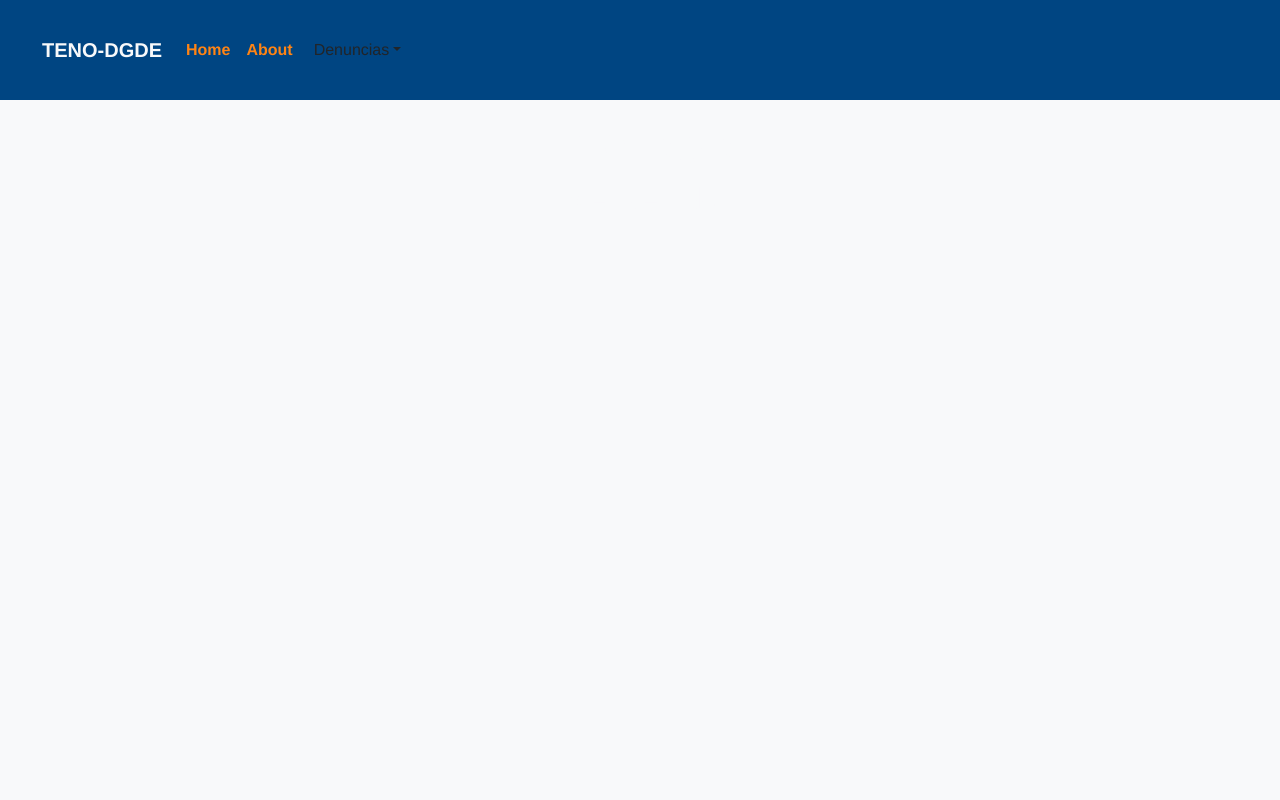
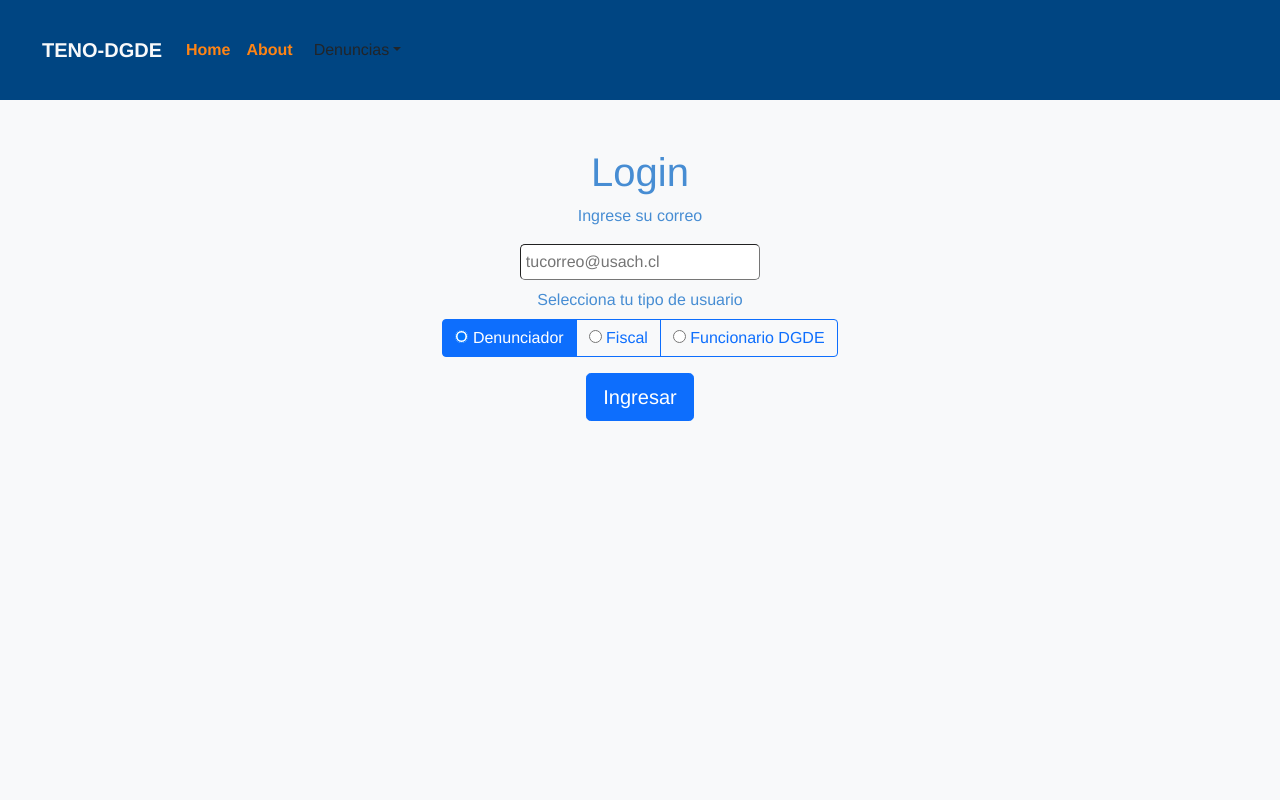
Before and after one commit to matiassilvaal/Teno-project-fingeso-copia, a Vue app in the folder tenofrontend/: page /#/login in a window 1280 px wide. Before the commit this address led to /#/. Shown: the top 800 px of the page. Built offline with nearby package versions, Linux system fonts and the light colour scheme.

Commit message:
feat: connection between front back-end in list denounces pov user

```diff
--- a/tenofrontend/src/App.vue
+++ b/tenofrontend/src/App.vue
@@ -28,7 +28,9 @@
         </div>
       </div>
     </nav>
-    <router-view />
+    <div class="container-fluid">
+<router-view />
+    </div>
     <div class="container-fluid position-absolute top-100 mt-5">
       <div class="row p-4 text-white" style="background-color: #24334a">
         <div class="col-xs-12 col-md-6 col-lg-4">
--- /dev/null
+++ b/tenofrontend/src/components/denuncia.vue
@@ -0,0 +1,58 @@
+<template>
+  <div>
+    <b-card>
+      <blockquote class="blockquote mb-0">
+        <p>{{shorter(description)}}</p>
+        <footer class="blockquote-footer">
+          {{state}}
+        </footer>
+      </blockquote>
+    </b-card>
+  </div>
+</template>
+
+<script>
+export default {
+  name: 'OneDenounce',
+  props: {
+    description: Array,
+    state: String
+  },
+  methods: {
+    shorter (text) {
+      if (text.length > 30) {
+        return text.substr(0, 29)
+      }
+      return text
+    }
+  }
+}
+</script>
+
+<!-- Add "scoped" attribute to limit CSS to this component only -->
+<style scoped>
+div{
+  background-color: azure;
+  width: 20rem;
+  height: 5rem;
+  border-radius: 4px;
+}
+
+div p{
+  position: relative;
+  bottom: 0.5rem;
+  background-color: rgb(244, 231, 215);
+  border-radius: 5px;
+  padding: 5px;
+  font-size: 13px;
+  height: 2.5rem;
+}
+
+div footer{
+  position: relative;
+  bottom: 0.3rem;
+  border-radius: 5px;
+  background-color: rgb(244, 231, 215);
+  font-size: 15px;
+}
+</style>
--- a/tenofrontend/src/router/index.js
+++ b/tenofrontend/src/router/index.js
@@ -1,6 +1,7 @@
 import Vue from 'vue'
 import VueRouter from 'vue-router'
 import HomeView from '../views/HomeView.vue'
+import LoginView from '../views/LoginView.vue'
 
 Vue.use(VueRouter)
 
@@ -11,6 +12,16 @@ const routes = [
     component: HomeView
   },
   {
+    path: '/denuncialist',
+    name: 'denuncialist',
+    component: () => import('../views/DenouncesListView.vue')
+  },
+  {
+    path: '/login',
+    name: 'login',
+    component: LoginView
+  },
+  {
     path: '/about',
     name: 'about',
     component: () => import(/* webpackChunkName: "about" */ '../views/AboutView.vue')
@@ -19,12 +30,12 @@ const routes = [
     path: '/newdenuncia',
     name: 'newdenuncia',
     component: () => import('../views/NewDenunciasView.vue')
-  },
+  }/* ,
   {
     path: '/denuncialist',
     name: 'denuncialist',
     component: () => import('../views/DenouncesListView.vue')
-  }
+  } */
 ]
 
 const router = new VueRouter({
--- a/tenofrontend/src/views/DenouncesListView.vue
+++ b/tenofrontend/src/views/DenouncesListView.vue
@@ -22,8 +22,6 @@
             </b-table>
           </div>
         </template>
-        <!--grillo chupame el pico embarao y la conchetumare pollo culiao hijo de la gran perra-->
-        <!--perro culiao-->
       </div>
       <div class="col-6" style="border: 1px solid">
         <h1 class="text-light">Denuncias realizadas</h1>
@@ -33,6 +31,7 @@
 </template>
 
 <script>
+import axios from 'axios'
 export default {
   data () {
     return {
@@ -48,6 +47,18 @@ export default {
         { id_denuncia: 89, estado: 'Geneva', descripcion: 'Wilson' }
       ]
     }
+  },
+  created () {
+    axios.get('http://localhost:8082/denounces/get-all')
+      .then(response => {
+        response.data.forEach(element => {
+          this.items.push({
+            id_denuncia: element.id,
+            estado: element.state,
+            descripcion: element.description
+          })
+        })
+      })
   }
 }
 </script>
--- /dev/null
+++ b/tenofrontend/src/views/LoginView.vue
@@ -0,0 +1,86 @@
+<template>
+    <div class="mt-5" v-on:keyup.enter="push">
+        <h1 class="primary">Login</h1>
+        <p class="black">Ingrese su correo</p>
+        <input type="email" id="correo" placeholder="tucorreo@usach.cl" class="input">
+        <b-form-group label="Selecciona tu tipo de usuario" v-slot="{ ariaDescribedby }">
+        <b-form-radio-group
+            button-variant="outline-primary"
+            id="btn-radios-1"
+            v-model="selected"
+            :options="options"
+            :aria-describedby="ariaDescribedby"
+            name="radios-btn-default"
+            buttons>
+        </b-form-radio-group>
+    </b-form-group>
+    <b-button @click="push"  variant="primary" size="lg" class="btn">Ingresar</b-button>
+    </div>
+</template>
+
+<style scoped>
+
+.title{
+    color:black;
+}
+
+.btn{
+    margin-top: 1rem;
+}
+input{
+    border-radius: 5px;
+    border-width: 1px;
+    padding: 0.3rem;
+    width: 15rem;
+    margin-bottom: 0.5rem;
+}
+
+.campo{
+    color: black;
+
+}
+
+input {
+    margin-bottom: 0.5rem;
+
+}
+
+label{
+    margin: 0px;
+    color: white;
+}
+</style>
+
+<script>
+import axios from 'axios'
+
+export default {
+  data () {
+    return {
+      selected: 'denunciador',
+      options: [
+        { text: '  Denunciador', value: 'denunciador' },
+        { text: '  Fiscal', value: 'fiscal' },
+        { text: '  Funcionario DGDE', value: 'dgde' }
+      ]
+    }
+  },
+  methods: {
+    push () {
+      axios.get('http://localhost:8082/users/getidbycorreo?correo=' + (document.getElementById('correo').value))
+        .then(response => {
+          if (response.data > -1) {
+            this.controller(response.data)
+          } else {
+            window.location.href = '/login'
+          }
+        })
+    },
+    controller (id) {
+      localStorage.setItem('iduser', id)
+      localStorage.setItem('typeuser', document.getElementById('correo').value)
+      window.location.href = '/'
+    }
+  }
+}
+</script>
--- a/tenofrontend/src/views/NewDenunciasView.vue
+++ b/tenofrontend/src/views/NewDenunciasView.vue
@@ -1,28 +1,28 @@
 <template>
     <div class="mt-5 formulario">
-        <h1 class="text-light">Ingresar una denuncia</h1>
+        <h1 class="text-dark">Ingresar una denuncia</h1>
         <form class="">
             <div class="mb-3">
-                <label for="exampleInputEmail1" class="form-label text-light d-flex">Correo institucional del
+                <label for="exampleInputEmail1" class="form-label text-dark d-flex">Correo institucional del
                     denunciante</label>
                 <input type="email" class="form-control" id="exampleInputEmail1" aria-describedby="emailHelp">
             </div>
             <div class="mb-3">
-                <label for="exampleInputEmail1" class="form-label text-light d-flex">Correo institucional del
+                <label for="exampleInputEmail1" class="form-label text-dark d-flex">Correo institucional del
                     denunciado</label>
                 <input type="email" class="form-control" id="exampleInputEmail1" aria-describedby="emailHelp">
             </div>
             <div class="mb-3">
-                <label for="exampleInputPassword1" class="form-label text-light d-flex">Contraseña</label>
+                <label for="exampleInputPassword1" class="form-label text-dark d-flex">Contraseña</label>
                 <input type="password" class="form-control" id="exampleInputPassword1">
             </div>
 
             <div class="mb-3">
-                <label for="floatingTextarea" class="text-light d-flex">Detalles de la denuncia</label>
+                <label for="floatingTextarea" class="text-dark d-flex">Detalles de la denuncia</label>
                 <textarea class="form-control" placeholder="Detalles de la denuncia" id="floatingTextarea"></textarea>
             </div>
             <div class="mb-3">
-                <label for="floatingTextarea" class="text-light d-flex">Medidas de proteccion (opcional)</label>
+                <label for="floatingTextarea" class="text-dark d-flex">Medidas de proteccion (opcional)</label>
                 <textarea class="form-control" placeholder="Medidas de proteccion" id="floatingTextarea"></textarea>
             </div>
             <button type="submit" class="btn btn-primary d-flex">Enviar</button>
```
Also changed, not shown: 2 other files (tests, documents, lock files or other folders).
